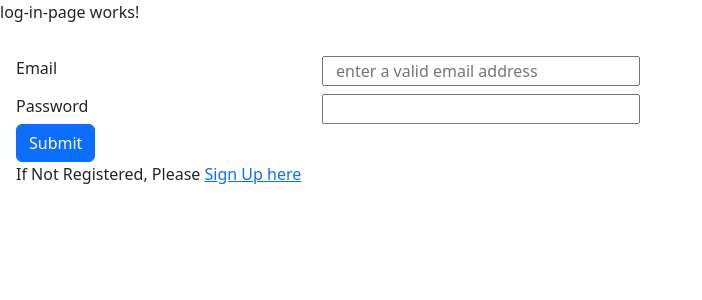
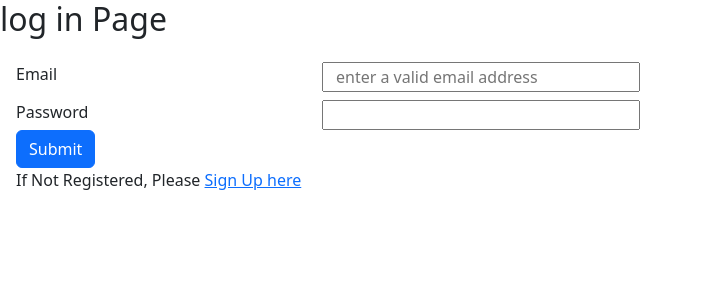
Before and after one commit to dipikaash/OptiumAssignment, an Angular app: page /login in a window 1280 px wide. Shown: the top 300 px of the page, without its empty margins (0-702 px from the left). Built offline with nearby package versions, Linux system fonts and the light colour scheme.

Commit message:
service related updates

```diff
--- a/src/app/components/log-in-page/log-in-page.component.html
+++ b/src/app/components/log-in-page/log-in-page.component.html
@@ -1,4 +1,4 @@
-<p>log-in-page works!</p>
+<h2>log in Page</h2>
 <div>
     <form [formGroup]="logInForm" (ngSubmit)="logInSubmit()">
         <div class="p-3">
```
